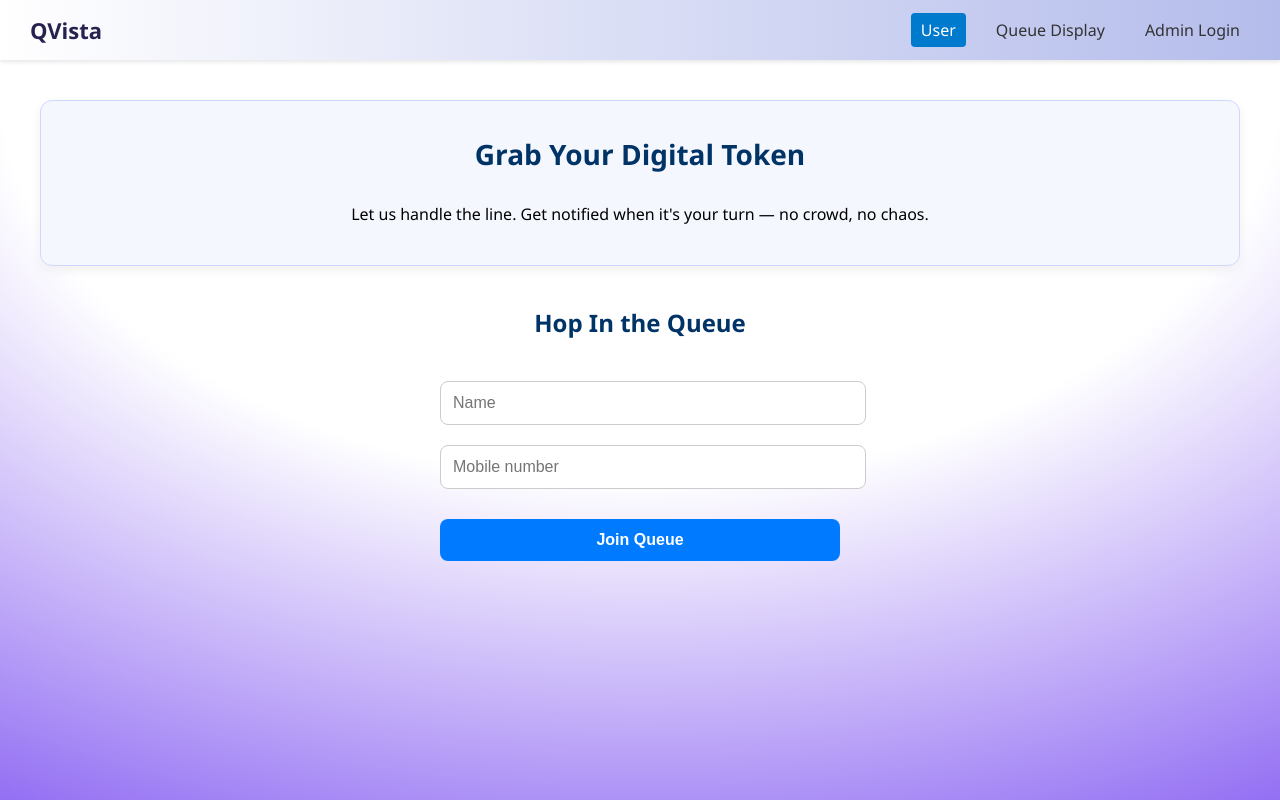
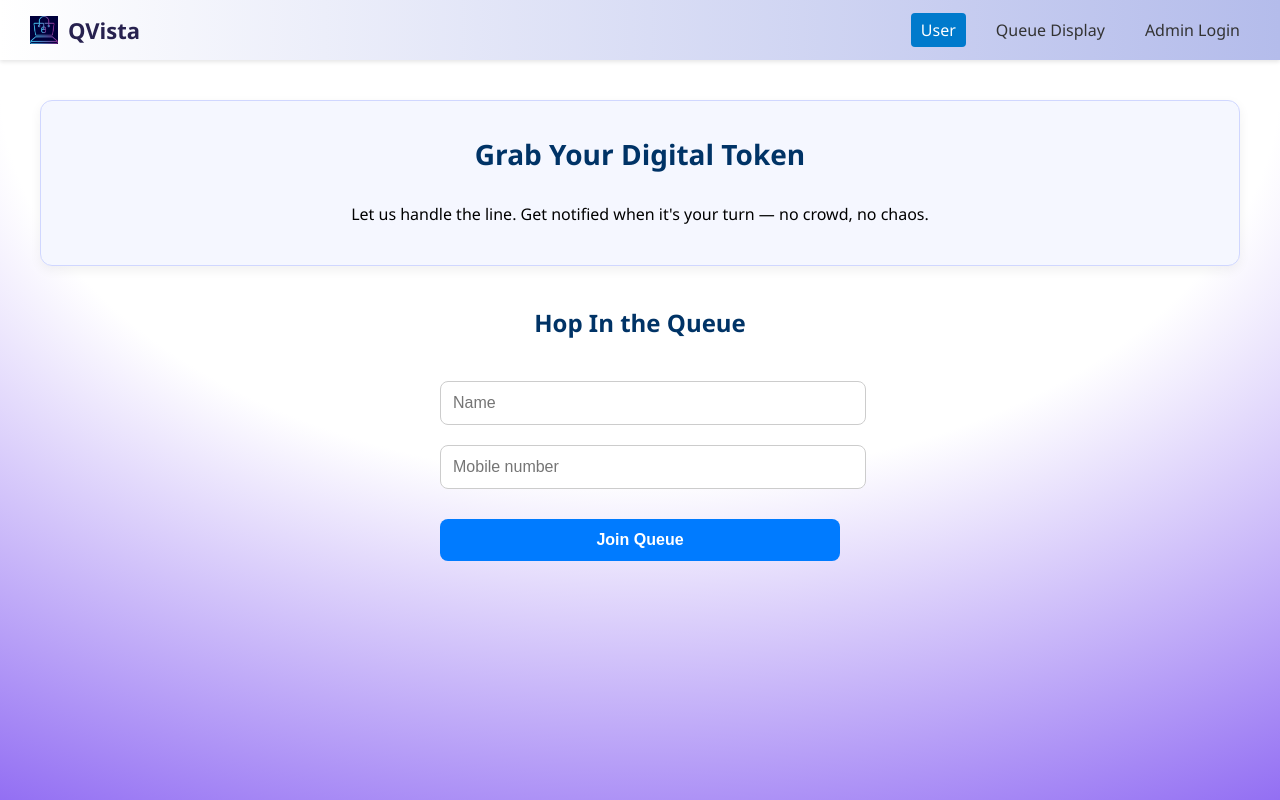
Before and after one commit to BavithSuvarna/qclient, a React (Create React App) app: page / in a window 1280 px wide. Built offline with nearby package versions, Linux system fonts and the light colour scheme.

Commit message:
logo and favicon

```diff
--- a/public/index.html
+++ b/public/index.html
@@ -2,7 +2,7 @@
 <html lang="en">
   <head>
     <meta charset="utf-8" />
-    <link rel="icon" href="%PUBLIC_URL%/favicon.ico" />
+    <link rel="icon" href="%PUBLIC_URL%/favicon1.png" />
     <meta name="viewport" content="width=device-width, initial-scale=1" />
     <meta name="theme-color" content="#000000" />
     <meta
@@ -24,7 +24,7 @@
       work correctly both with client-side routing and a non-root public URL.
       Learn how to configure a non-root public URL by running `npm run build`.
     -->
-    <title>React App</title>
+    <title>QVista</title>
   </head>
   <body>
     <noscript>You need to enable JavaScript to run this app.</noscript>
--- a/src/Navbar.js
+++ b/src/Navbar.js
@@ -1,6 +1,6 @@
-// Navbar.js
 import React, { useState } from 'react';
 import { NavLink } from 'react-router-dom';
+import logo from './QVista.png'; // Adjust the path as needed
 
 const Navbar = () => {
   const [menuOpen, setMenuOpen] = useState(false);
@@ -11,7 +11,14 @@ const Navbar = () => {
 
   return (
     <nav className="navbar">
-      <div className="navbar-title">QVista</div>
+      <div className="navbar-title" style={{ display: 'flex', alignItems: 'center', gap: '10px' }}>
+        <img
+          src={logo}
+          alt="QVista Logo"
+          style={{ height: '28px', width: '28px', objectFit: 'contain' }}
+        />
+        QVista
+      </div>
 
       <div className={`navbar-links ${menuOpen ? 'open' : ''}`}>
         <NavLink to="/" end className={({ isActive }) => (isActive ? 'active' : '')}>
```
Also changed, not shown: public/favicon1.png (added), public/manifest.json, src/QVista.png (added).
